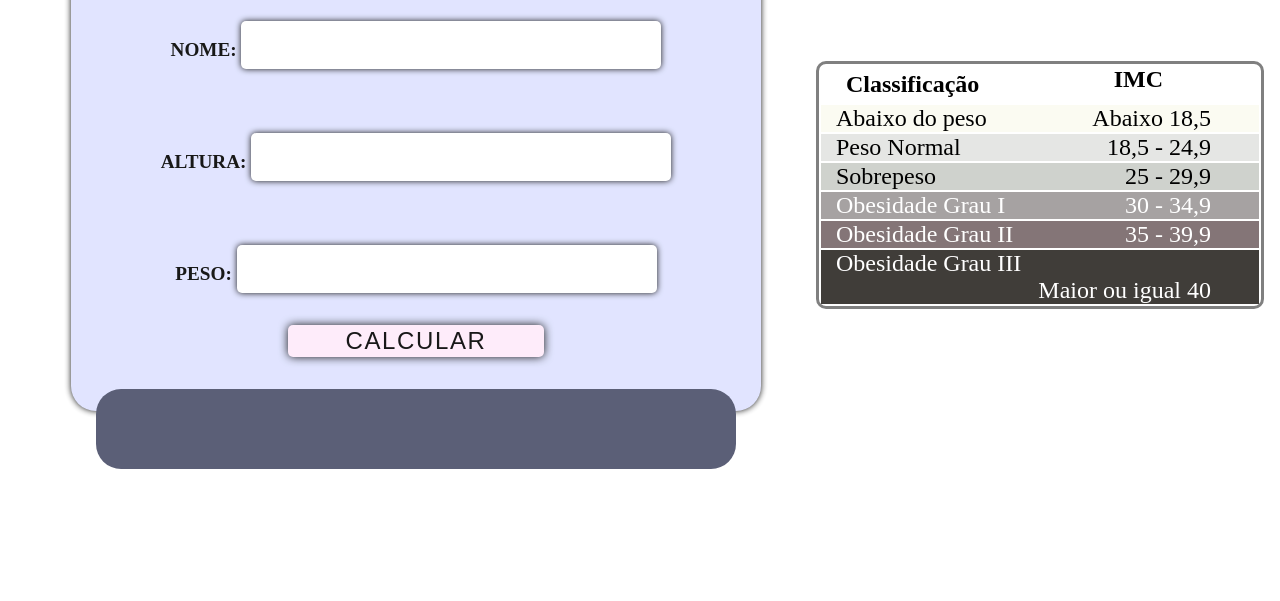
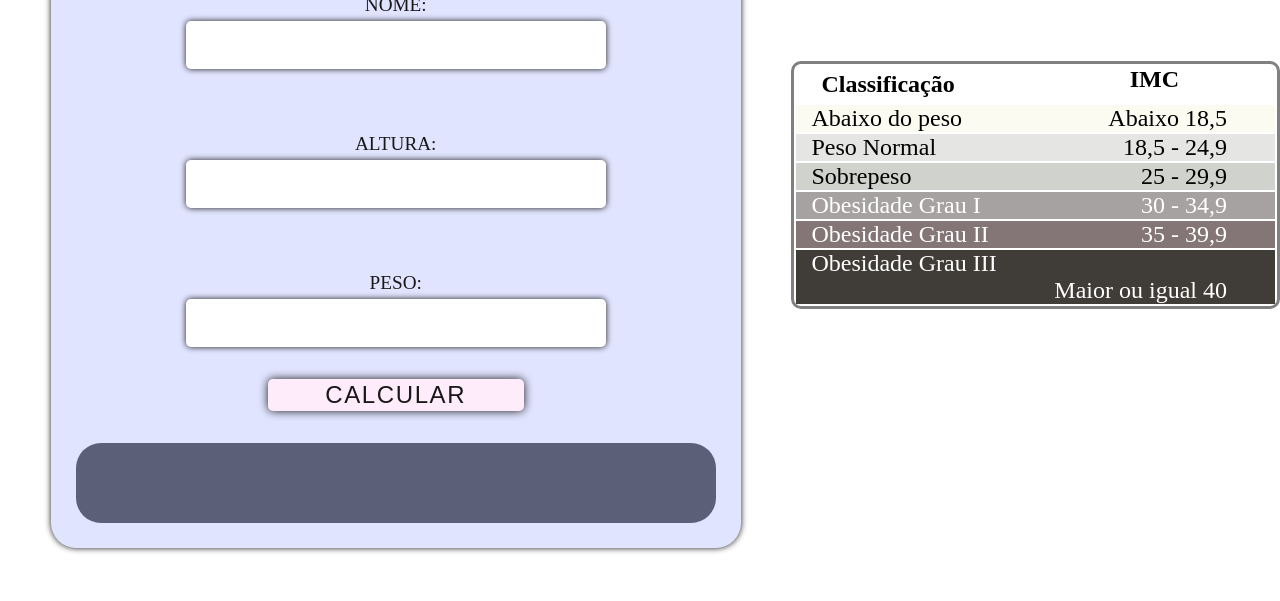
Before and after one commit to HigorChagas/calculo-imc, a plain HTML site: page imc.html in a window 1280 px wide. Shown: the part 199-800 px from the top of the page. Drawn offline with Linux system fonts and the light colour scheme.

Commit message:
Corrigindo erros de posicionamento

```diff
--- a/style.css
+++ b/style.css
@@ -34,7 +34,6 @@
 }
 
 .classificacao {
-    width: 35%;
     height: 35%;
 }
 
@@ -105,7 +104,6 @@
 }
 
 .calculadora-wrapper {
-    height: 80%;
     width: 50rem;
     display: flex;
     justify-content: center;
@@ -113,7 +111,7 @@
 
 .calculadora {
     background-color: #dee2ff;
-    height: 75%;
+    height: 65%;
     width: 40rem;
     border-radius: 25px;
     opacity: 0.9;
@@ -130,6 +128,9 @@
 
 .campo {
     margin: 5%;
+    display: flex;
+    flex-direction: column;
+    align-items: center;
 }
 
 .campo-input {
@@ -138,13 +139,15 @@
     font-size: 2rem;
     border-radius: 5px;
     box-shadow: 0 0 .2em #000;
+
 }
 
 .campo-label{
     font-family: 'Times New Roman', Times, serif;
     text-transform: uppercase;
     font-size: 1.2rem;
-    font-weight: bolder;
+    font-weight: lighter;
+    padding-bottom: 5px;
 
 }
 
```
